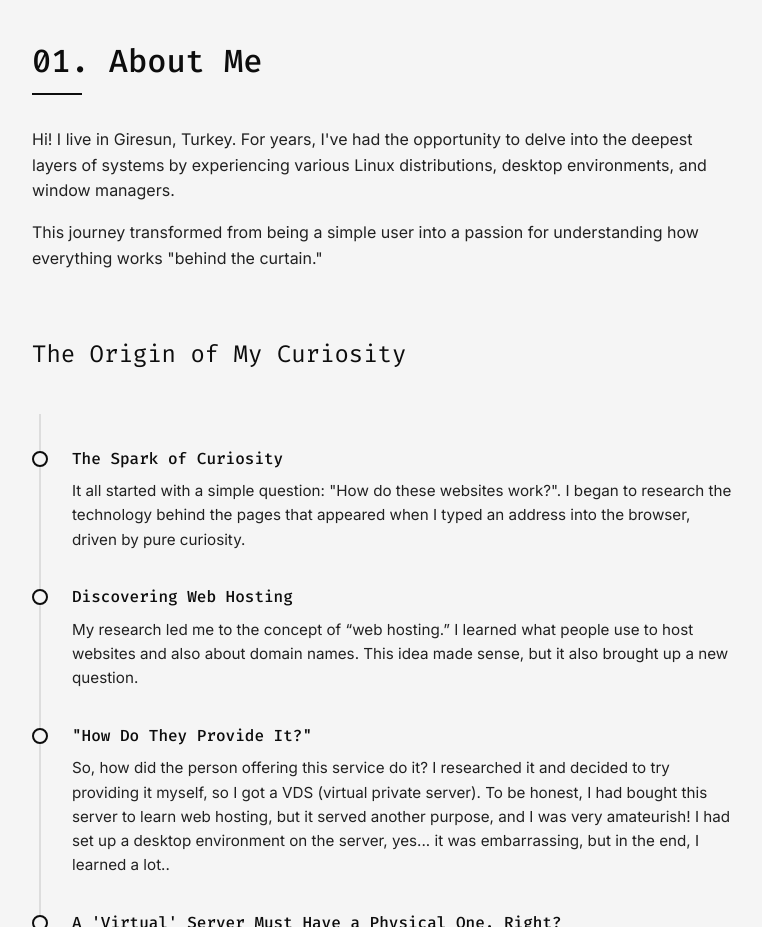
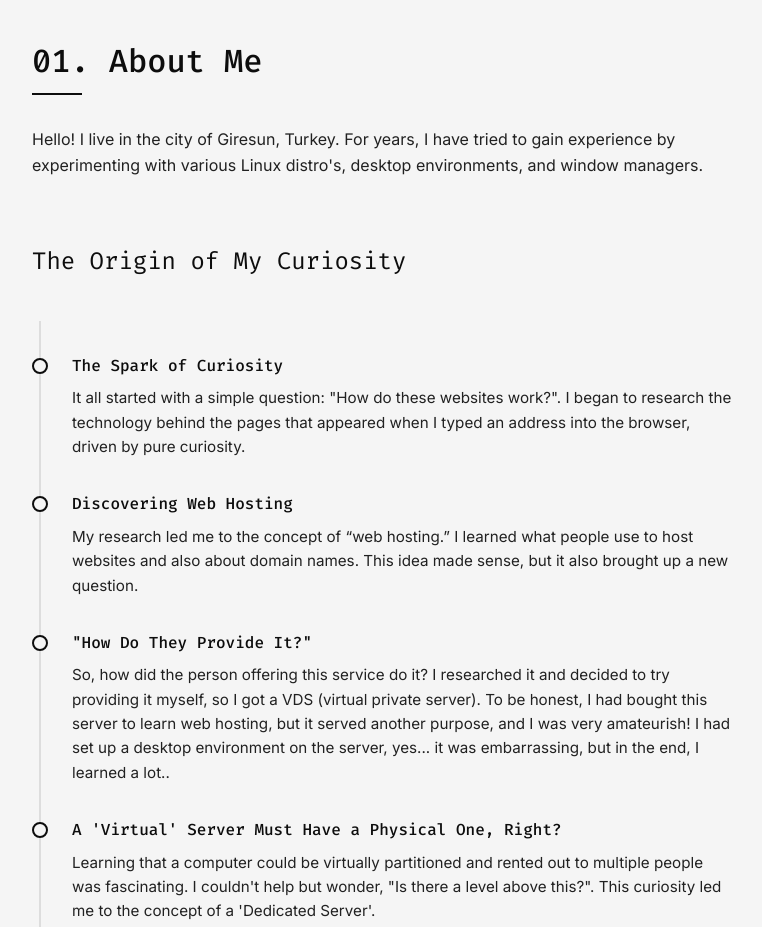
Before and after one commit to nehirolmayanfirat/nehirolmayanfirat.github.io, a plain HTML site: page index.html in a window 1280 px wide. Shown: the part 860-1787 px from the top of the page, without its empty margins (140-902 px from the left). Drawn offline with Linux system fonts and the light colour scheme.

Commit message:
Update index.html

```diff
--- a/index.html
+++ b/index.html
@@ -427,10 +427,9 @@
             <div class="container">
                 <h2 class="section-title">01. About Me</h2>
                 <p>
-                    Hi! I live in Giresun, Turkey. For years, I've had the opportunity to delve into the deepest layers of systems by experiencing various Linux distributions, desktop environments, and window managers.
-                </p>
+                   Hello! I live in the city of Giresun, Turkey. For years, I have tried to gain experience by experimenting with various Linux distro's, desktop environments, and window managers.
                 <p>
-                    This journey transformed from being a simple user into a passion for understanding how everything works "behind the curtain."
+
                 </p>
 
                 <h3 class="subsection-title">The Origin of My Curiosity</h3>
```
